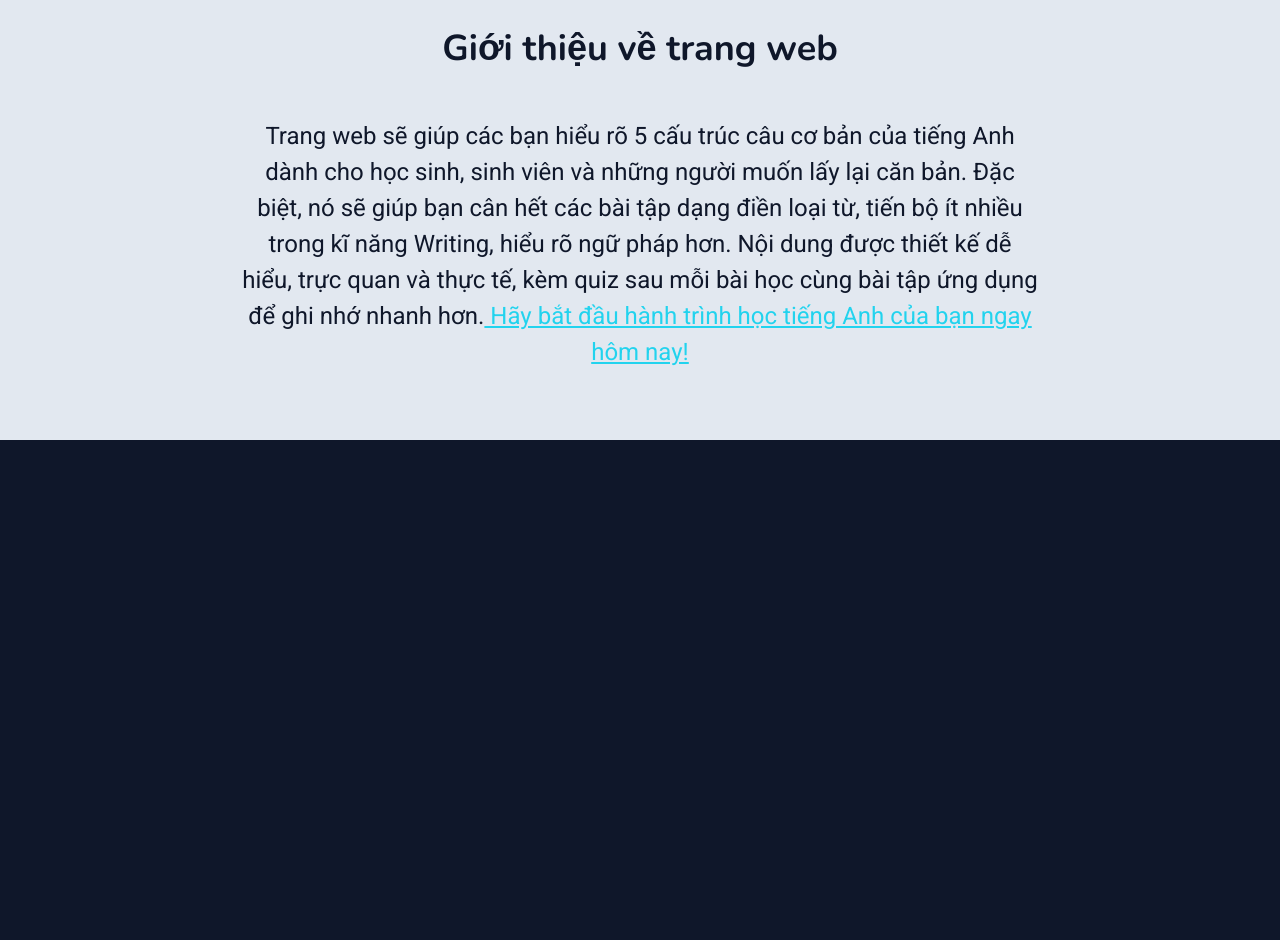
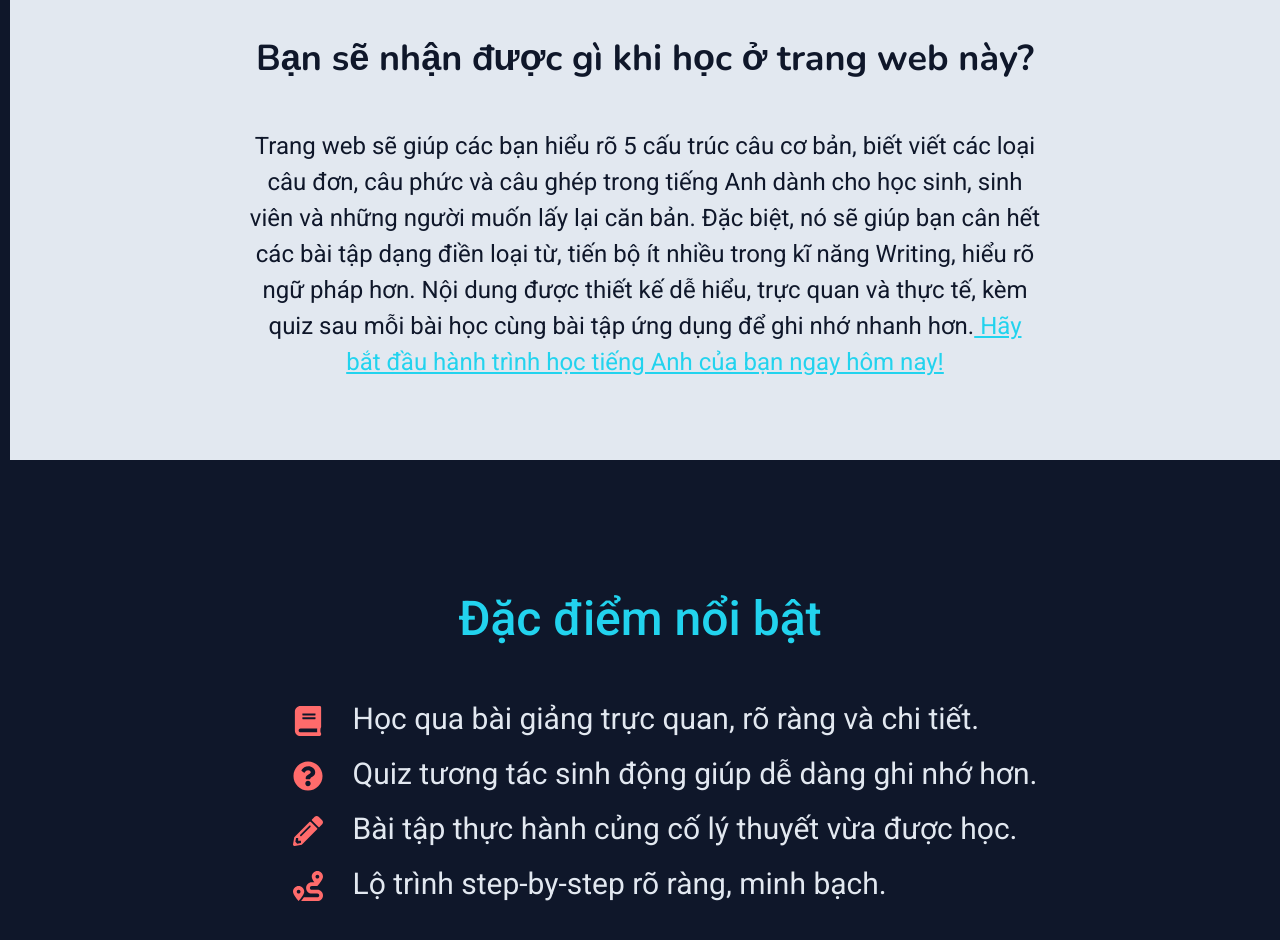
Before and after one commit to QuocDai1011/english-learning-app-frontend, a React (Create React App) app: page / in a window 1280 px wide. Shown: the part 480-1420 px from the top of the page. Built offline with nearby package versions, Linux system fonts and the light colour scheme.

Commit message:
Xây dựng about section và notiable features

```diff
--- a/package.json
+++ b/package.json
@@ -14,6 +14,7 @@
         "normalize.css": "^8.0.1",
         "react": "^19.1.1",
         "react-dom": "^19.1.1",
+        "react-icons": "^5.5.0",
         "react-router-dom": "^7.8.1",
         "react-scripts": "5.0.1",
         "web-vitals": "^2.1.4"
--- a/src/pages/Introduction/Introduction.js
+++ b/src/pages/Introduction/Introduction.js
@@ -1,10 +1,10 @@
 import styles from './Introduction.module.scss';
 import classNames from 'classnames/bind';
-import { Link, Links } from 'react-router-dom';
+import { Link } from 'react-router-dom';
 import 'bootstrap/dist/css/bootstrap.min.css';
 // import { motion } from 'motion/react';
 import * as motion from 'motion/react-client';
-import { useState } from 'react';
+import * as icons from 'react-icons/fa';
 
 const cx = classNames.bind(styles);
 
@@ -39,19 +39,48 @@ function Introduction() {
             </div>
 
             {/* About Section */}
-            <div className={cx('about-section')}>
-                <h3 className={cx('about-section__heading')}>Giới thiệu về trang web</h3>
+            <motion.div
+                d="information"
+                className={cx('about-section')}
+                initial={{ opacity: 0, y: 80 }}
+                whileInView={{ opacity: 1, y: 0 }}
+                transition={{ duration: 0.3, delay: 0.2 }}
+                viewport={{ once: true }}
+            >
+                <h3 className={cx('about-section__heading')}>Bạn sẽ nhận được gì khi học ở trang web này?</h3>
                 <p className={cx('about-section__content')}>
-                    Trang web sẽ giúp các bạn hiểu rõ 5 cấu trúc câu cơ bản của tiếng Anh dành cho học sinh, sinh viên và
-                    những người muốn lấy lại căn bản. Đặc biệt, nó sẽ giúp bạn cân hết các bài tập dạng điền loại từ, tiến
-                    bộ ít nhiều trong kĩ năng Writing, hiểu rõ ngữ pháp hơn. Nội dung được thiết kế dễ hiểu, trực quan và
-                    thực tế, kèm quiz sau mỗi bài học cùng bài tập ứng dụng để ghi nhớ nhanh hơn.
-                    <Link to='/home'> Hãy bắt đầu hành trình học tiếng Anh của bạn ngay hôm nay!</Link>
+                    Trang web sẽ giúp các bạn hiểu rõ 5 cấu trúc câu cơ bản, biết viết các loại câu đơn, câu phức và câu
+                    ghép trong tiếng Anh dành cho học sinh, sinh viên và những người muốn lấy lại căn bản. Đặc biệt, nó
+                    sẽ giúp bạn cân hết các bài tập dạng điền loại từ, tiến bộ ít nhiều trong kĩ năng Writing, hiểu rõ
+                    ngữ pháp hơn. Nội dung được thiết kế dễ hiểu, trực quan và thực tế, kèm quiz sau mỗi bài học cùng
+                    bài tập ứng dụng để ghi nhớ nhanh hơn.
+                    <Link to="/home"> Hãy bắt đầu hành trình học tiếng Anh của bạn ngay hôm nay!</Link>
                 </p>
+            </motion.div>
+
+            {/* notiable features */}
+            <div className={cx('notiable-features')}>
+                <h3 >Đặc điểm nổi bật</h3>
+
+                <div className={cx('notiable-features__row')}>
+                    <div className={cx('notiable-features__icons')}>
+                        <p><icons.FaBook /></p>
+                        <p><icons.FaQuestionCircle /></p>
+                        <p><icons.FaPencilAlt /></p>
+                        <p><icons.FaRoute /></p>
+                    </div>
+
+                    <div className={cx('notiable-features__content')}>
+                        <p>Học qua bài giảng trực quan, rõ ràng và chi tiết.</p>
+                        <p>Quiz tương tác sinh động giúp dễ dàng ghi nhớ hơn.</p>
+                        <p>Bài tập thực hành củng cố lý thuyết vừa được học.</p>
+                        <p>Lộ trình step-by-step rõ ràng, minh bạch.</p>
+                    </div>
+                </div>
             </div>
 
             {/* informations of lessons */}
-            <div id="information" className={cx('lessons-information')}>
+            <div className={cx('lessons-information')}>
                 <div className="relative border-l-4 border-green-500 ml-6">
                     {steps.map((step, index) => (
                         <motion.div
--- a/src/pages/Introduction/Introduction.module.scss
+++ b/src/pages/Introduction/Introduction.module.scss
@@ -47,16 +47,11 @@
     }
 }
 
-.lessons-information {
-    margin-top: 100rem;
-}
-
-
 .about-section {
-    margin-left: -6rem;
+    margin-left: -5rem;
     margin-right: -6rem;
     margin-top: 10rem;
-    padding: 6rem 7rem;
+    padding: 7rem 7rem;
     background-color: var(--text-color);
     color: var(--background-color);
     display: flex;
@@ -76,3 +71,36 @@
     font-size: 2.4rem;
     text-align: center;
 }
+
+.notiable-features {
+    margin: 6rem 7rem;
+    padding: 7rem 7rem;
+
+    & h3 {
+        font-size: 4.8rem;
+        text-align: center;
+        margin-bottom: 4.8rem;
+        color: var(--accent1-color);
+    }
+}
+
+.notiable-features__row {
+    display: flex;
+    justify-content: center;
+    align-items: center;
+}
+
+.notiable-features__icons {
+    font-size: 3rem;
+    margin-right: 3rem;
+    margin-left: 5rem;
+    color: var(--secondary-color);
+}
+
+.notiable-features__content {
+    font-size: 3rem;
+}
+
+.lessons-information {
+    margin-top: 100rem;
+}
```
Also changed, not shown: 1 other file (tests, documents, lock files or other folders).
